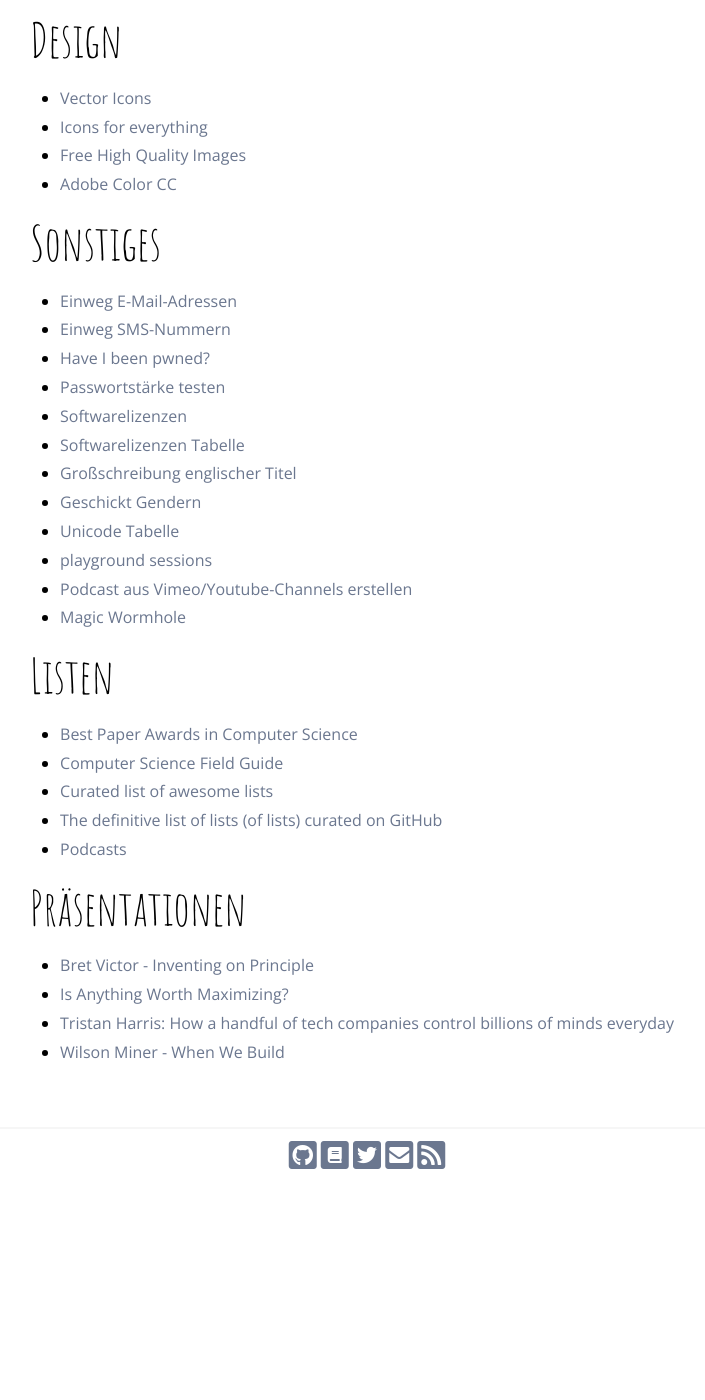
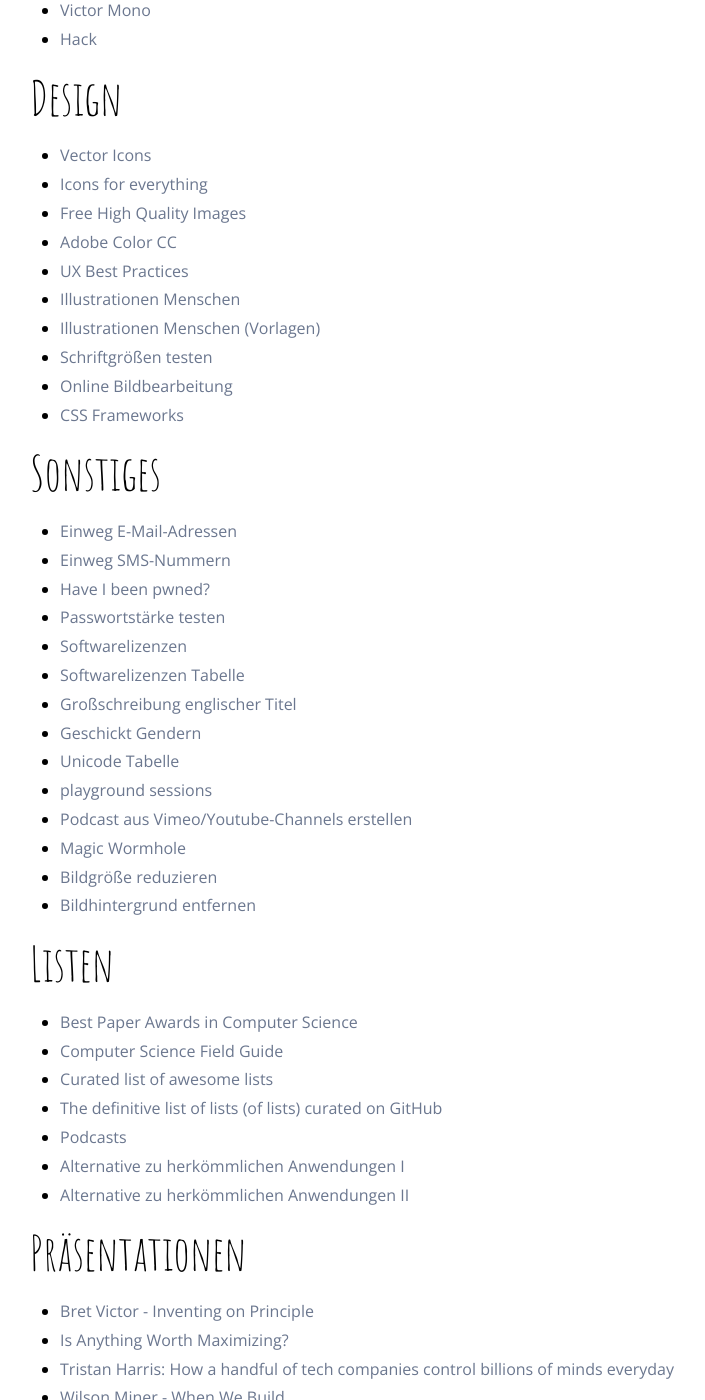
Before and after one commit to chhch/chhch.github.io, a Jekyll site: the page built from _posts/2017-10-03-linksammlung.md, in a window 1280 px wide and 1400 px high, scrolled down 1272 px. Shown: the whole window, without its empty margins (288-993 px from the left). Built offline with Jekyll 4.4.1, drawn with Linux system fonts in a browser that asks for light colours; nearby versions of some CDN libraries; our own code applies the rules of GitHub Pages for plain Markdown files; comment, search, counter and statistics services are not loaded; before the commit the page ends 2454 px from its top, so only the background shows below that; some of the changed text lies outside the part shown.

Commit message:
Update link list

```diff
--- a/_posts/2017-10-03-linksammlung.md
+++ b/_posts/2017-10-03-linksammlung.md
@@ -38,6 +39,7 @@
 
 -   [Übersicht verschiedener Schriftarten](http://app.programmingfonts.org/#input)
 -   [Fira Code](https://github.com/tonsky/FiraCode)
+-   [Victor Mono](https://rubjo.github.io/victor-mono/)
 -   [Hack](http://sourcefoundry.org/hack/)
 
 ## Design
@@ -46,6 +48,12 @@
 -   [Icons for everything](https://thenounproject.com/)
 -   [Free High Quality Images](https://pixabay.com/)
 -   [Adobe Color CC](https://color.adobe.com/de/)
+-   [UX Best Practices](https://uxmovement.com/)
+-   [Illustrationen Menschen](https://undraw.co/illustrations)
+-   [Illustrationen Menschen (Vorlagen)](https://www.humaaans.com/)
+-   [Schriftgrößen testen](https://type-scale.com/)
+-   [Online Bildbearbeitung](https://www.photopea.com/)
+-   [CSS Frameworks](https://github.com/troxler/awesome-css-frameworks/blob/master/readme.md)
 
 ## Sonstiges
 
@@ -61,6 +69,8 @@
 -   [playground sessions](https://www.playgroundsessions.com/)
 -   [Podcast aus Vimeo/Youtube-Channels erstellen](https://podsync.net/)
 -   [Magic Wormhole](https://github.com/warner/magic-wormhole)
+-   [Bildgröße reduzieren](https://squoosh.app/)
+-   [Bildhintergrund entfernen](https://www.remove.bg/)
 
 ## Listen
 
@@ -69,6 +79,8 @@
 -   [Curated list of awesome lists](https://awesome.re)
 -   [The definitive list of lists (of lists) curated on GitHub](https://github.com/jnv/lists)
 -   [Podcasts]({{ site.baseurl }}{% link assets/misc/antennapod-feeds.html %})
+-   [Alternative zu herkömmlichen Anwendungen I](https://ethical.net/)
+-   [Alternative zu herkömmlichen Anwendungen II](https://switching.social/)
 
 ## Präsentationen
 
```
Also changed, not shown: other parts of _posts/2017-10-03-linksammlung.md (+1 -0 lines).
